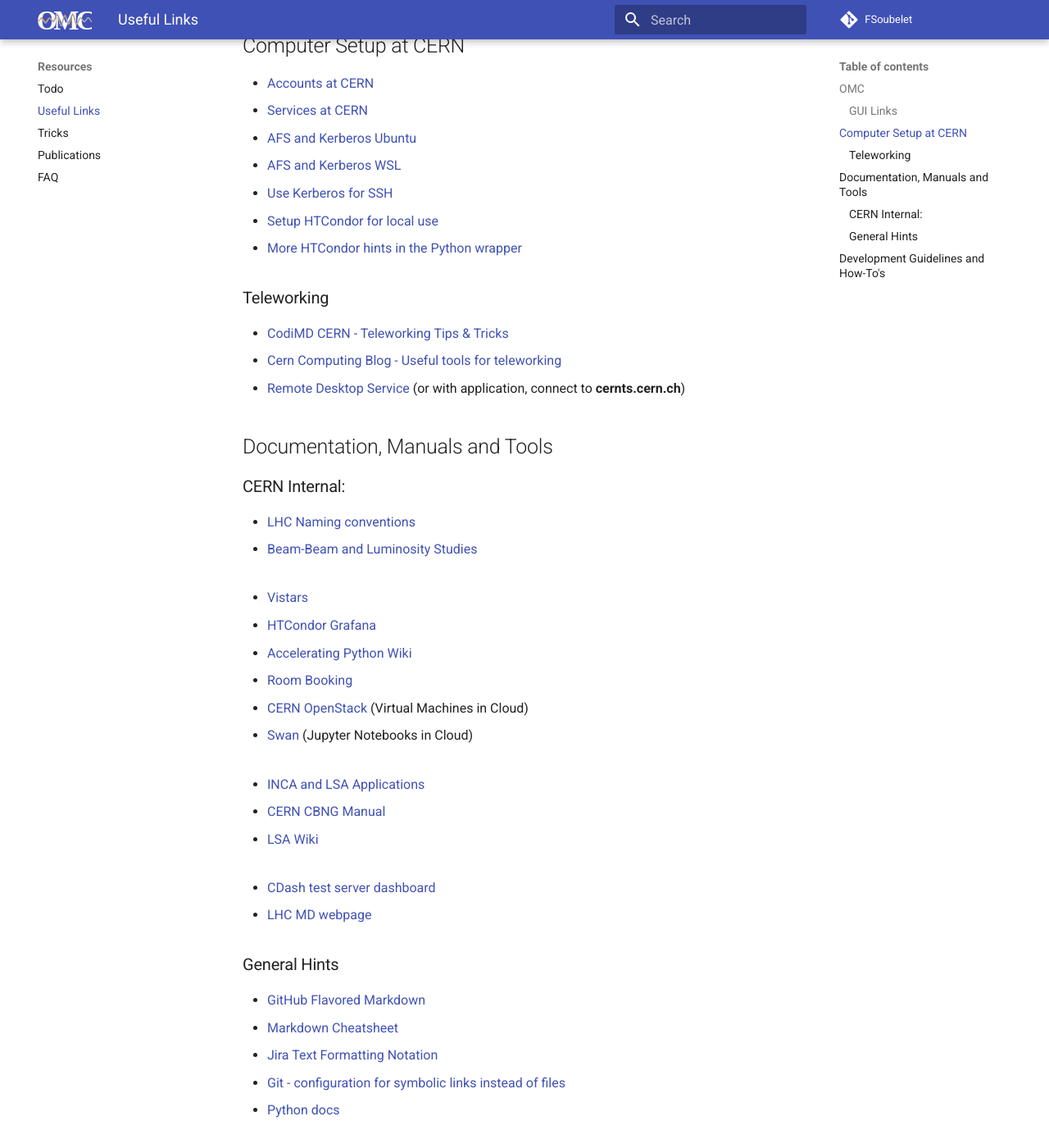
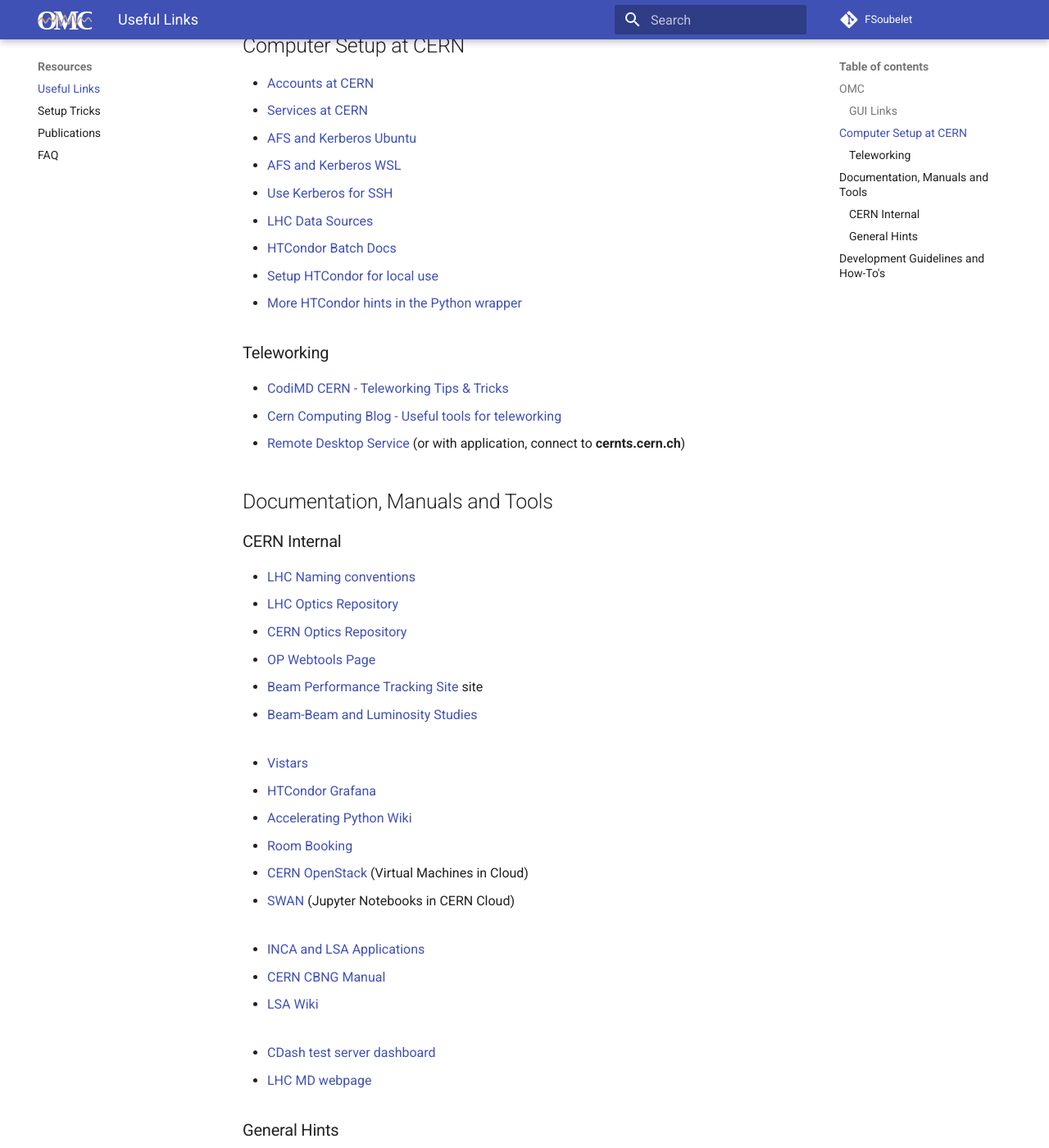
Before and after one commit to pylhc/pylhc.github.io, an MkDocs documentation site: the page built from docs/resources/links.md, in a window 1280 px wide and 1400 px high, scrolled down 617 px. Shown: the whole window at 82% size. Built offline with MkDocs 1.6.1 and Material for MkDocs 9.7.7, drawn with Linux system fonts in a browser that asks for light colours; some of the changed text lies outside the part shown.

Commit message:
migrated todo page links to new resources links page

```diff
--- a/docs/resources/links.md
+++ b/docs/resources/links.md
@@ -31,6 +31,8 @@
 * [AFS and Kerberos Ubuntu][afs_kerberos_ubuntu]{target=_blank}
 * [AFS and Kerberos WSL][afs_kerberos_wsl]{target=_blank}
 * [Use Kerberos for SSH][kerberos_ssh]{target=_blank}
+* [LHC Data Sources][lhc_data_sources]{target=_blank}
+* [HTCondor Batch Docs][batch_docs]{target=_blank}
 * [Setup HTCondor for local use][htcondor_local]{target=_blank}
 * [More HTCondor hints in the Python wrapper][htcondor_python]{target=_blank}
 
@@ -42,9 +44,13 @@
 
 ## Documentation, Manuals and Tools
 
-### CERN Internal:
+### CERN Internal
 
 * [LHC Naming conventions][equipment_codes]{target=_blank}
+* [LHC Optics Repository][lhc_gitlab]{target=_blank}
+* [CERN Optics Repository][cern_optics_repo_site]{target=_blank}
+* [OP Webtools Page][op_webtools]{target=_blank}
+* [Beam Performance Tracking Site][bpt_site]{target=_blank} site
 * [Beam-Beam and Luminosity Studies][bblumi]{target=_blank}
 <br><br>
 * [Vistars][op_vistar]{target=_blank}
@@ -52,7 +58,7 @@
 * [Accelerating Python Wiki][acc_py_wiki]{target=_blank}
 * [Room Booking][room_booking]{target=_blank}
 * [CERN OpenStack][cern_openstack]{target=_blank} (Virtual Machines in Cloud)
-* [Swan][swan]{target=_blank} (Jupyter Notebooks in Cloud)
+* [SWAN][swan]{target=_blank} (Jupyter Notebooks in CERN Cloud)
 <br><br>
 * [INCA and LSA Applications][inca_lsa_apps]{target=_blank}
 * [CERN CBNG Manual][cbng_manual]{target=_blank}
@@ -95,6 +101,8 @@
 [afs_kerberos_ubuntu]: https://gist.github.com/OmeGak/9530124
 [afs_kerberos_wsl]: https://gist.github.com/JoschD/194b3f6c6fcc408684a481fd4a2ff4e5
 [kerberos_ssh]: https://twiki.cern.ch/twiki/bin/view/Main/Kerberos
+[lhc_data_sources]: https://twiki.cern.ch/twiki/bin/view/ABPComputing/LhcDataStorage
+[batch_docs]: https://batchdocs.web.cern.ch/index.html
 [htcondor_local]: https://twiki.cern.ch/twiki/bin/view/ABPComputing/LxbatchHTCondor
 [htcondor_python]: http://pylhc.github.io/Beta-Beat.src/utils/index.html#module-utils.htcondor_wrapper
 
@@ -103,6 +111,10 @@
 [remote_desktop_service]: https://remotedesktop.web.cern.ch/remotedesktop/RDweb/Desktops.aspx
 
 [equipment_codes]: https://edms5.cern.ch/cedar/plsql/codes.systems
+[lhc_gitlab]: https://gitlab.cern.ch/acc-models/acc-models-lhc
+[cern_optics_repo_site]: https://acc-models.web.cern.ch/acc-models/
+[op_webtools]: https://op-webtools.web.cern.ch/index.html
+[bpt_site]: https://bpt.web.cern.ch/
 [bblumi]: http://bblumi.web.cern.ch/
 
 [op_vistar]: https://op-webtools.web.cern.ch/vistar/vistars.php
--- a/mkdocs.yml
+++ b/mkdocs.yml
@@ -137,8 +137,7 @@
       - The Multiturn GUI: guis/multiturn/gui.md
       - Running the GUI: guis/multiturn/running.md
   - Resources:
-      - Todo: resources/resources.md
       - Useful Links: resources/links.md
-      - Tricks: resources/tricks.md
+      - Setup Tricks: resources/tricks.md
       - Publications: omc_team/publications.md
       - FAQ: resources/faqs.md
```
Also changed, not shown: other parts of docs/resources/links.md (+1 -1 lines), docs/resources/resources.md (deleted, +0 -26 lines), docs/resources/tricks.md (+1 -1 lines).
